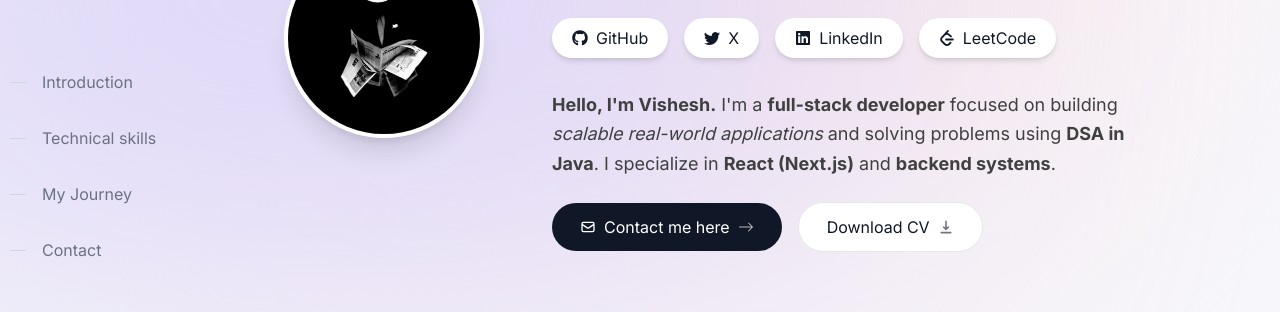
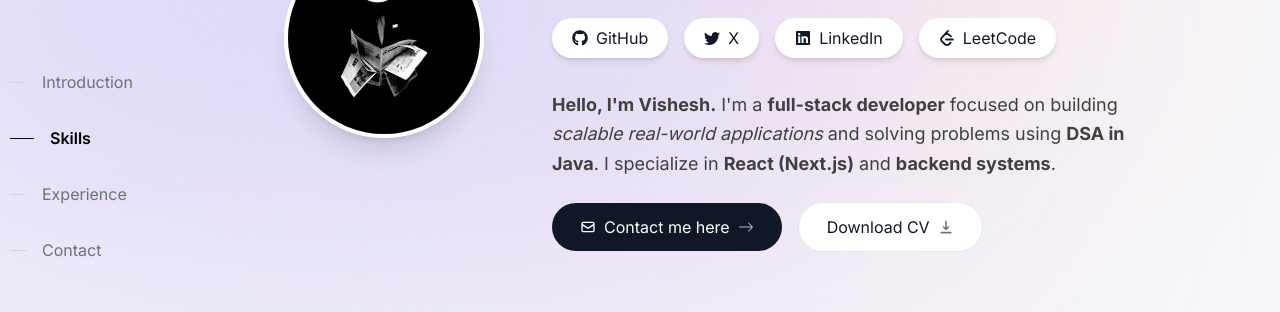
Before and after one commit to VTCodeCraft/next-portfolio, a Next.js app: page / in a window 1280 px wide. Shown: the part 234-546 px from the top of the page. Built offline with nearby package versions, Linux system fonts and the light colour scheme.

Commit message:
Implement active section context for improved navigation; add smooth scrolling and section highlighting in sidebar and components

```diff
--- a/app/layout.tsx
+++ b/app/layout.tsx
@@ -2,6 +2,7 @@ import type { Metadata } from "next";
 import { Inter } from "next/font/google";
 import "./globals.css";
 import Header from "@/components/header";
+import ActiveSectionContextProvider from "@/context/active-section-context";
 
 const inter = Inter({
   subsets: ["latin"],
@@ -18,21 +19,21 @@ export default function RootLayout({
   children: React.ReactNode;
 }) {
   return (
-    <html lang="en">
+    <html lang="en" className="!scroll-smooth">
       <body
         className={`${inter.className} bg-[#f7f7fb] text-gray-900 relative min-h-screen overflow-x-hidden`}
       >
         {/* BACKGROUND BLOBS */}
         <div className="bg-[#fbe2e3] absolute top-[-6rem] -z-10 right-[11rem] h-[31.25rem] w-[31.25rem] rounded-full blur-[10rem] sm:w-[68.75rem]"></div>
         <div className="bg-[#dbd7fb] absolute top-[-1rem] -z-10 left-[-35rem] h-[31.25rem] w-[50rem] rounded-full blur-[10rem] sm:w-[68.75rem] md:left-[-33rem] lg:left-[-28rem] xl:left-[-15rem] 2xl:left-[-5rem]"></div>
-        {/* HEADER*/}
+
+        <ActiveSectionContextProvider>
         <Header />
-
         {/* CONTENT */}
         <main className="w-full pt-32 pb-20">
           <div className="w-full">{children}</div>
         </main>
-
+        </ActiveSectionContextProvider>
       </body>
     </html>
   );
--- a/components/intro.tsx
+++ b/components/intro.tsx
@@ -7,10 +7,25 @@ import { FaGithub, FaLinkedin } from "react-icons/fa";
 import { HiDownload, HiOutlineMail } from "react-icons/hi";
 import { BsArrowRight, BsTwitter } from "react-icons/bs";
 import { SiLeetcode } from "react-icons/si";
+import { useEffect } from "react";
+import { useActiveSectionContext } from "@/context/active-section-context";
+import { useInView } from 'react-intersection-observer';
 
 export default function Intro() {
+  const [ref, inView] = useInView({
+    threshold: 0.75,
+  });
+  const { setActiveSection } = useActiveSectionContext();
+
+  useEffect(() => {
+    if (inView) {
+      setActiveSection("Introduction");
+    }
+  }, [inView, setActiveSection]);
+
   return (
-    <section id="introduction" className="flex w-full justify-center lg:justify-start">
+    <section id="introduction" ref={ref} className="flex w-full justify-center lg:justify-start scroll-mt-28"
+    >
 
       {/* CENTERED CONTAINER */}
       <div className="flex w-full max-w-5xl flex-col items-center justify-center gap-12 lg:items-start lg:justify-start lg:gap-16">
--- a/components/sidebar.tsx
+++ b/components/sidebar.tsx
@@ -2,78 +2,150 @@
 
 import { motion } from "framer-motion";
 import { useState } from "react";
-
-const sections = [
-  { name: "Introduction", href: "#introduction" },
-  { name: "Technical skills", href: "#skills" },
-  { name: "My Journey", href: "#my-journey" },
-  { name: "Contact", href: "#contact" },
-];
+import clsx from "clsx";
+import { sections } from "@/lib/data";
+import { useActiveSectionContext } from "@/context/active-section-context";
 
 export default function Sidebar() {
+  const { activeSection, setActiveSection } = useActiveSectionContext();
   const [isOpen, setIsOpen] = useState(false);
+
+  const handleClick = (
+  e: React.MouseEvent<HTMLAnchorElement>,
+  name: (typeof sections)[number]["name"],
+  hash: string
+) => {
+  e.preventDefault();
+
+  const el = document.querySelector(hash);
+  if (el) {
+    el.scrollIntoView({
+      behavior: "smooth",
+      block: "start",
+    });
+  }
+
+  // window.history.pushState(null, "", hash);
+
+  setActiveSection(name);
+  setIsOpen(false);
+};
 
   return (
     <>
-      <motion.div className="fixed left-6 top-6 z-50 lg:hidden"
+      {/* MOBILE */}
+      <motion.div
+        className="fixed left-6 top-6 z-50 lg:hidden"
         initial={{ opacity: 0, scale: 0 }}
         animate={{ opacity: 1, scale: 1 }}
         transition={{ duration: 0.3 }}
       >
         <button
-          type="button"
-          aria-controls="mobile-sidebar"
-          aria-expanded={isOpen}
-          aria-label="Toggle section navigation"
-          onClick={() => setIsOpen((open) => !open)}
-          className="flex h-12 w-12 flex-col items-center justify-center gap-1 rounded-full bg-white shadow-md transition"
+          onClick={() => setIsOpen((v) => !v)}
+          className="flex h-12 w-12 flex-col items-center justify-center gap-1 rounded-full bg-white shadow-md"
         >
-          <span className="block h-px w-5 bg-gray-900" />
-          <span className="block h-px w-5 bg-gray-900" />
-          <span className="block h-px w-5 bg-gray-900" />
+          <span className="h-px w-5 bg-gray-900" />
+          <span className="h-px w-5 bg-gray-900" />
+          <span className="h-px w-5 bg-gray-900" />
         </button>
 
-        {isOpen ? (
-          <aside
-            id="mobile-sidebar"
-            className="mt-4 w-60 rounded-3xl bg-white p-6 shadow-xl"
+        {isOpen && (
+          <aside className="mt-4 w-60 rounded-3xl bg-white p-6 shadow-xl">
+            <nav className="flex flex-col gap-6 text-gray-500">
+              {sections.map((item) => {
+                const isActive = activeSection === item.name;
+
+                return (
+                  <a
+                    key={item.hash}
+                    href={item.hash}
+                    onClick={(e) =>
+                      handleClick(e, item.name, item.hash)
+                    }
+                    className="flex items-center gap-4 group"
                   >
-            <nav className="flex flex-col gap-6 text-gray-500">
-              {sections.map((item) => (
-                <a
-                  key={item.href}
-                  href={item.href}
-                  onClick={() => setIsOpen(false)}
-                  className="flex items-center gap-4 group transition"
+                    <motion.span
+                      layout
+                      className={clsx(
+                        "h-px",
+                        isActive
+                          ? "w-6 bg-black"
+                          : "w-4 bg-gray-300 group-hover:bg-black"
+                      )}
+                      transition={{
+                        type: "spring",
+                        stiffness: 300,
+                        damping: 20,
+                      }}
+                    />
+
+                    <motion.span
+                      layout
+                      className={clsx(
+                        isActive
+                          ? "text-black font-semibold"
+                          : "group-hover:text-black"
+                      )}
+                      transition={{ type: "spring", stiffness: 200 }}
                     >
-                  <span className="w-4 h-px bg-gray-300 group-hover:bg-black transition" />
-                  <span className="group-hover:text-black transition">
                       {item.name}
-                  </span>
+                    </motion.span>
                   </a>
-              ))}
+                );
+              })}
             </nav>
           </aside>
-        ) : null}
+        )}
       </motion.div>
 
-      <motion.aside className="hidden text-gray-500 lg:flex lg:flex-col lg:gap-8"
+      {/* DESKTOP */}
+      <motion.aside
+        className="hidden text-gray-500 lg:flex lg:flex-col lg:gap-8"
         initial={{ opacity: 0, scale: 0 }}
         animate={{ opacity: 1, scale: 1 }}
         transition={{ duration: 0.3 }}
       >
-        {sections.map((item) => (
+        {sections.map((item) => {
+          const isActive = activeSection === item.name;
+
+          return (
             <a
-            key={item.href}
-            href={item.href}
-            className="flex items-center gap-4 group transition"
+              key={item.hash}
+              href={item.hash}
+              onClick={(e) =>
+                handleClick(e, item.name, item.hash)
+              }
+              className="flex items-center gap-4 group"
             >
-            <span className="w-4 h-px bg-gray-300 group-hover:bg-black transition" />
-            <span className="group-hover:text-black transition">
+              <motion.span
+                layout
+                className={clsx(
+                  "h-px",
+                  isActive
+                    ? "w-6 bg-black"
+                    : "w-4 bg-gray-300 group-hover:bg-black"
+                )}
+                transition={{
+                  type: "spring",
+                  stiffness: 300,
+                  damping: 20,
+                }}
+              />
+
+              <motion.span
+                layout
+                className={clsx(
+                  isActive
+                    ? "text-black font-semibold"
+                    : "group-hover:text-black"
+                )}
+                transition={{ type: "spring", stiffness: 200 }}
+              >
                 {item.name}
-            </span>
+              </motion.span>
             </a>
-        ))}
+          );
+        })}
       </motion.aside>
     </>
   );
--- a/components/skills.tsx
+++ b/components/skills.tsx
@@ -1,14 +1,27 @@
 "use client";
 
-import React from 'react'
+import React, { useEffect } from 'react'
 import SectionHeading from './section-heading'
 import { skillsData } from '@/lib/data'
+import { useInView } from 'react-intersection-observer';
+import { useActiveSectionContext } from '@/context/active-section-context';
 
 export default function Skills() {
+  const [ref, inView] = useInView({
+    threshold: 0.75,
+  });
+  const { setActiveSection } = useActiveSectionContext();
+
+  useEffect(() => {
+    if (inView) {
+      setActiveSection("Skills");
+    }
+  }, [inView, setActiveSection]);
+
   return (
-    <section id="skills" className="mb-28 max-w-[45rem] scroll-mt-28 text-center sm:mb-40">
+    <section id="skills" ref={ref} className="mb-28 max-w-[45rem] scroll-mt-28 text-center sm:mb-40">
          <SectionHeading>Technical Skills</SectionHeading>
-         <ul className="flex flex-wrap justify-center gap-4 text-lg text-gray-800">
+         <ul className="flex flex-wrap justify-center gap-4 text-sm text-gray-800">
                  {skillsData.map((skill , index) => (
                   <li className='bg-white border border-black/[0.1] rounded-xl px-5 py-3'  key={index}>{skill}
                   </li>
--- /dev/null
+++ b/context/active-section-context.tsx
@@ -0,0 +1,38 @@
+"use client";
+
+import React, { useState , createContext, useContext} from 'react'
+import {sections} from '@/lib/data'
+
+type SectionName = typeof sections[number]["name"];
+
+type ActiveSectionContextProviderProps = {
+  children: React.ReactNode;
+}
+
+type ActiveSectionContextType = {
+  activeSection: SectionName;
+  setActiveSection: React.Dispatch<React.SetStateAction<SectionName>>;
+}
+
+export const ActiveSectionContext = createContext<ActiveSectionContextType | null>(null);
+
+export default function ActiveSectionContextProvider({children}: ActiveSectionContextProviderProps) {
+         const [activeSection, setActiveSection] = useState<SectionName>("Introduction");
+         return (
+                  <ActiveSectionContext.Provider
+                  value={{
+                           activeSection,
+                           setActiveSection
+                  }}>
+                    {children}
+                  </ActiveSectionContext.Provider>
+         )
+}
+
+export function useActiveSectionContext() {
+         const context = useContext(ActiveSectionContext);
+         if (context == null) {
+                  throw new Error("useActiveSection must be used within an ActiveSectionContextProvider");
+         }
+         return context;
+}
--- a/lib/data.ts
+++ b/lib/data.ts
@@ -7,6 +7,13 @@ export const links = [
   { name: "Home", href: "/" },
   { name: "Projects", href: "/projects" },
   { name: "Blog", href: "/blog" },
+] as const;
+
+export const sections = [
+  { name: "Introduction", hash: "#introduction" },
+  { name: "Skills", hash: "#skills" },
+  { name: "Experience", hash: "#experience" },
+  { name: "Contact", hash: "#contact" },
 ] as const;
 
 export const experiencesData = [
--- a/package.json
+++ b/package.json
@@ -9,11 +9,13 @@
     "lint": "eslint"
   },
   "dependencies": {
+    "clsx": "^2.1.1",
     "framer-motion": "^12.38.0",
     "next": "16.2.1",
     "react": "19.2.4",
     "react-dom": "19.2.4",
-    "react-icons": "^5.6.0"
+    "react-icons": "^5.6.0",
+    "react-intersection-observer": "^10.0.3"
   },
   "devDependencies": {
     "@tailwindcss/postcss": "^4",
```
Also changed, not shown: 1 other file (tests, documents, lock files or other folders). Lines whose indentation alone changed are shown as unchanged.
